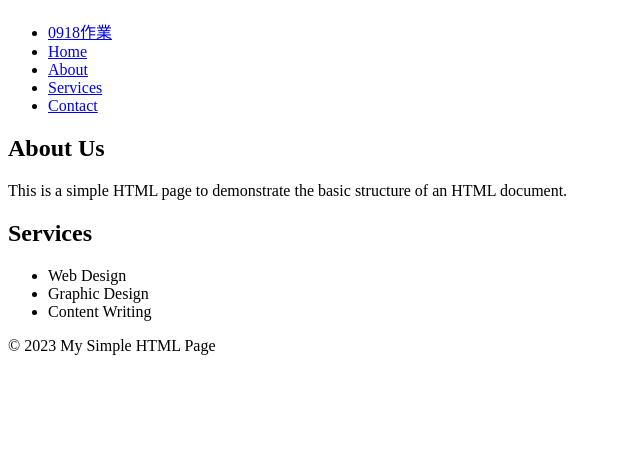
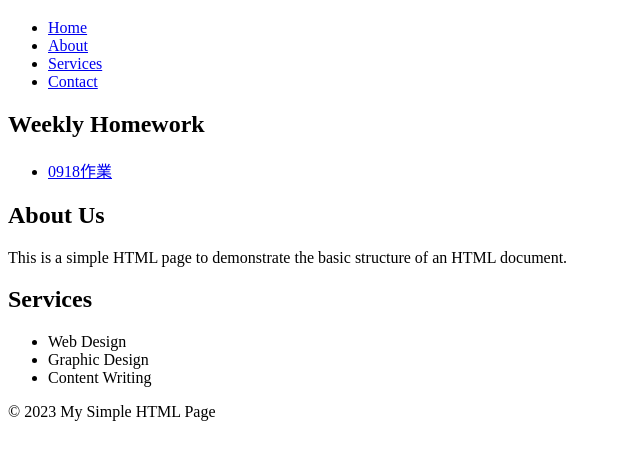
Before and after one commit to henrryliu/test_web, a plain HTML site: page index.html in a window 1280 px wide. Shown: the part 61-520 px from the top of the page, without its empty margins (0-640 px from the left). Drawn offline with Linux system fonts and the light colour scheme.

Commit message:
Update index.html

```diff
--- a/index.html
+++ b/index.html
@@ -12,7 +12,6 @@
 
     <nav>
         <ul>
-            <li><a href="0918.html" target="_blank">0918作業</a></li>
             <li><a href="#">Home</a></li>
             <li><a href="#">About</a></li>
             <li><a href="#">Services</a></li>
@@ -21,6 +20,12 @@
     </nav>
 
     <main>
+        <section>
+            <h2>Weekly Homework</h2>
+            <ul>
+                <li><a href="0918.html" target="_blank">0918作業</a></li>
+            </ul>
+        </section>
         <section>
             <h2>About Us</h2>
             <p>This is a simple HTML page to demonstrate the basic structure of an HTML document.</p>
```
